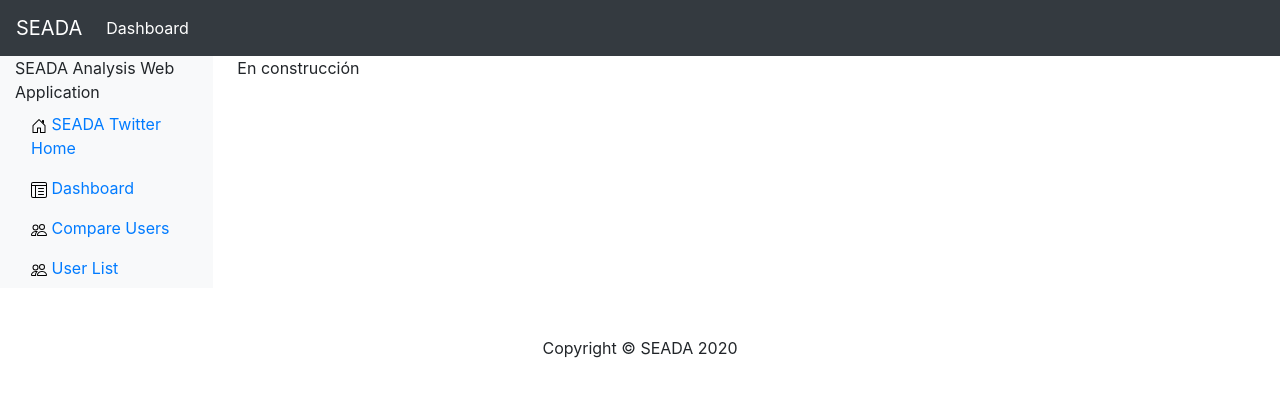
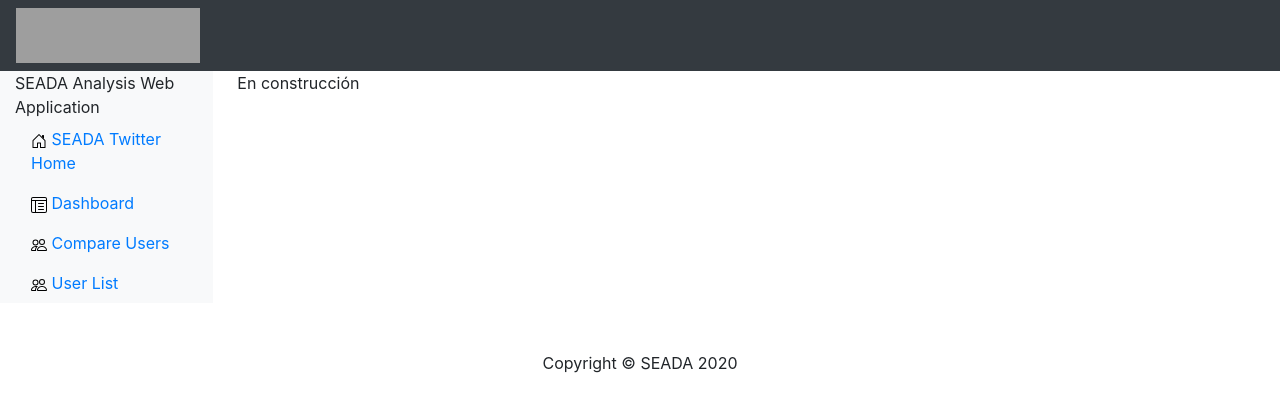
Before and after one commit to javierguzmanporras/seada, a Django app: page /twitter/adduser/ in a window 1280 px wide. Shown: the top 412 px of the page. Run offline with Django 3.2, Linux system fonts and the light colour scheme; some libraries are stand-ins or nearby versions; grey boxes are pictures that could not be loaded.

Commit message:
Add static tag template. Add logo.

```diff
--- a/seada-analysis/seadaAnalysis/templates/navbar.html
+++ b/seada-analysis/seadaAnalysis/templates/navbar.html
@@ -1,5 +1,7 @@
+{% load static %}
+
 <nav class="navbar navbar-expand navbar-dark bg-dark topbar">
-  <a class="navbar-brand" href="#">SEADA</a>
+  <img src="{% static 'png/seada_logo.png' %}" alt="" width="184" height="55" title="home">
 
   <button class="navbar-toggler" type="button" data-toggle="collapse" data-target="#navbarSupportedContent" aria-controls="navbarSupportedContent" aria-expanded="false" aria-label="Toggle navigation">
     <span class="navbar-toggler-icon"></span>
@@ -8,7 +10,7 @@
   <div class="collapse navbar-collapse" id="navbarSupportedContent">
     <ul class="navbar-nav mr-auto">
       <li class="nav-item active">
-        <a class="nav-link" href="/dashboard">Dashboard <span class="sr-only">(current)</span></a>
+<!--        <a class="nav-link" href="/dashboard">Dashboard <span class="sr-only">(current)</span></a>-->
       </li>
     </ul>
   </div>
```
